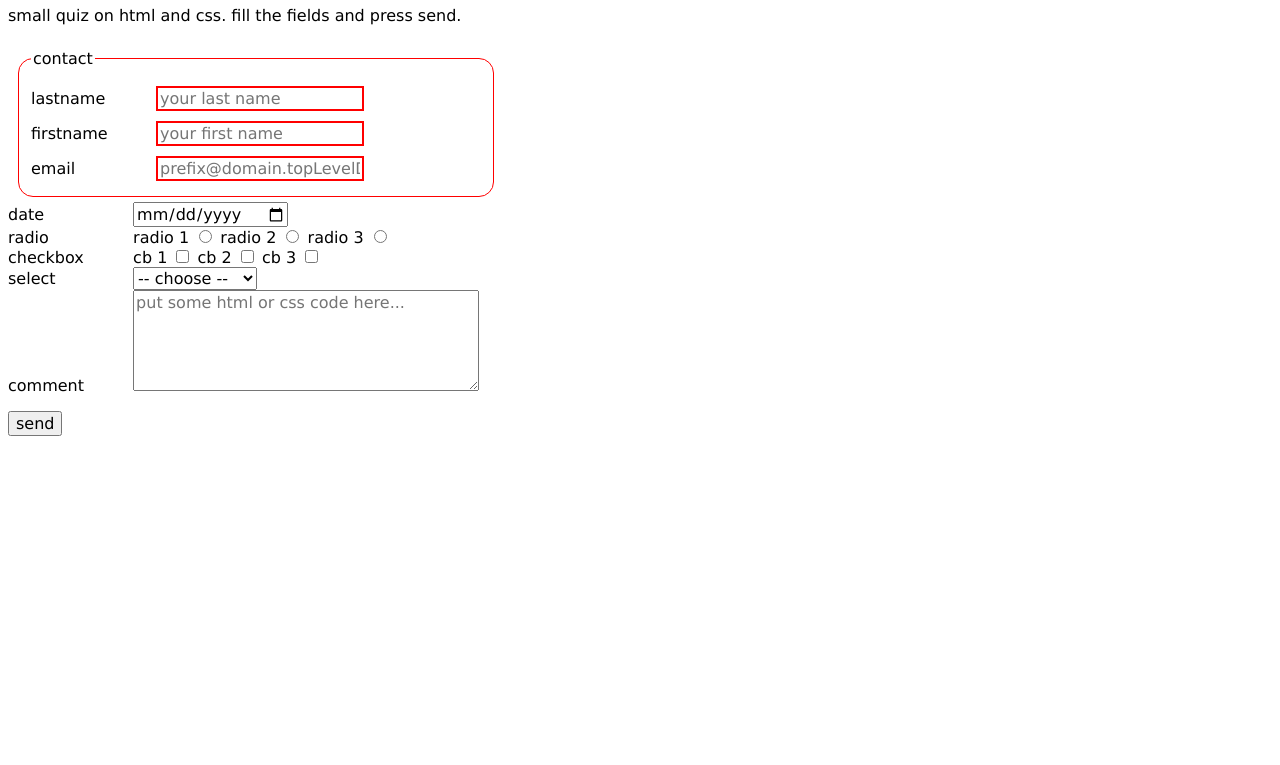
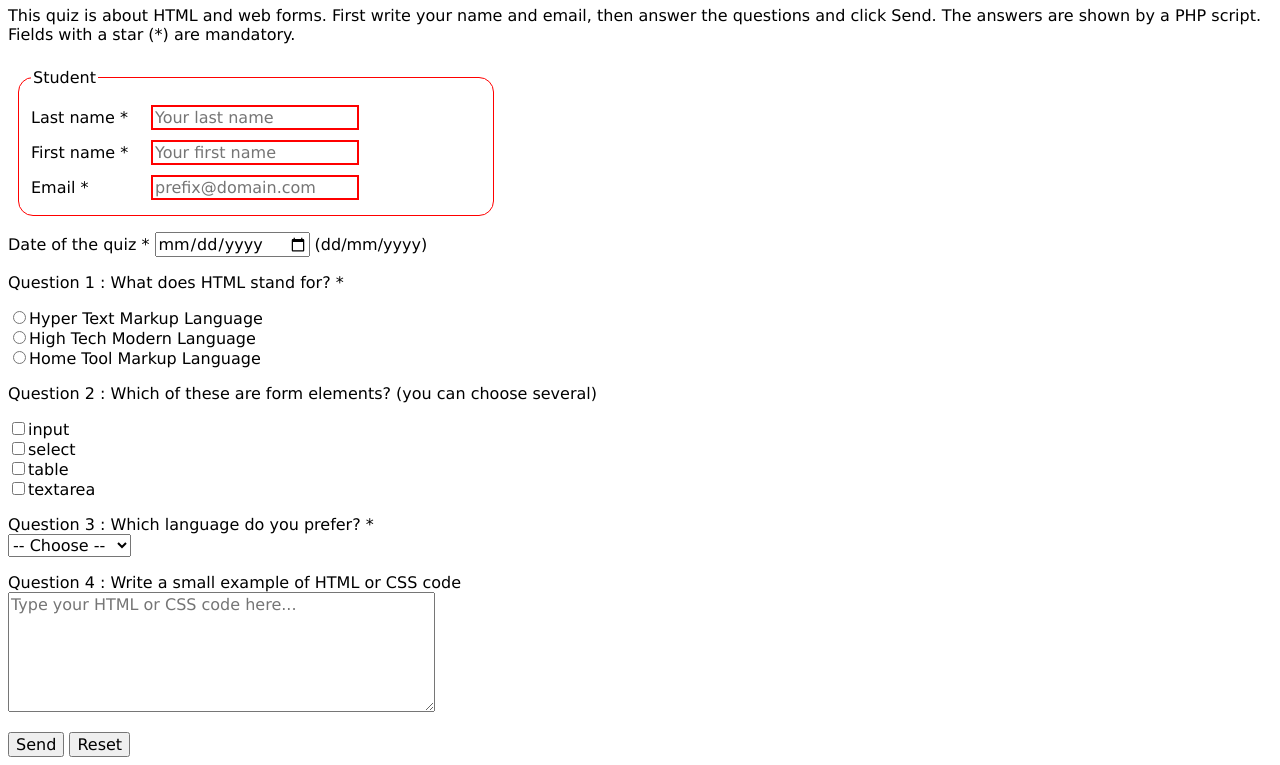
Before and after one commit to narminkhalilova/pw1_front-end_L1, a plain HTML site: page pw5.html in a window 1280 px wide. Shown: the part 75-840 px from the top of the page. Before the commit the page ends 800 px from the top, so only its background shows below. Drawn offline with Linux system fonts and the light colour scheme.

Commit message:
Refactor HTML quiz form structure and styling

```diff
--- a/pw5.html
+++ b/pw5.html
@@ -1,108 +1,79 @@
-<!doctype html>
+<!DOCTYPE html>
 <html lang="en">
 <head>
-<meta charset="utf-8">
-<title>quiz form</title>
+<meta charset="UTF-8">
+<meta name="viewport" content="width=device-width, initial-scale=1">
+<title>HTML5 Web Form Quiz</title>
 <style>
-/* same font everywhere, like in the course */
-body, input, button, select, textarea {
-  font-family: verdana;
-  font-size: 1em;
-}
-/* label width, from the course slides */
-.champ1 {
-  display: inline-block;
-  width: 120px;
-}
-/* fieldset style, from the course slides */
-fieldset {
-  width: 450px;
-  border: 1px solid red;
-  border-radius: 15px;
-  margin: 5px 10px;
-  line-height: 35px;
-}
-/* red border if bad, green if ok */
-input[required]:invalid {
-  border: 2px red solid;
-}
-input[required]:valid {
-  border: 2px green solid;
-}
+/* font for the whole page and the form controls */
+body, input, button, select, textarea {font-family: Verdana; font-size: 1em;}
+/* labels same width so the fields are aligned */
+.champ1 {display: inline-block; width: 120px;}
+/* box around the student fields, red border and round corners */
+fieldset {width: 450px; border: 1px solid red; border-radius: 15px; margin: 5px 10px; line-height: 35px;}
+/* red border if the field is not valid */
+input[type="text"]:invalid, input[type="email"]:invalid {border: 2px solid red;}
+/* green border if the field is valid */
+input[type="text"]:valid, input[type="email"]:valid {border: 2px solid green;}
+/* the date field does not work in all browsers (old ones, partly Safari) and no placeholder on it, the validator does not like it */
 </style>
 </head>
 <body>
+<h1>HTML Web Form Quiz</h1>
+<p>This quiz is about HTML and web forms. First write your name and email,
+then answer the questions and click Send. The answers are shown by a PHP script.
+Fields with a star (*) are mandatory.</p>
 
-<!-- title -->
-<h1>html/css quiz</h1>
-
-<!-- small explanation -->
-<p>small quiz on html and css. fill the fields and press send.</p>
-
-<!-- the form, data goes to the php script -->
 <form action="senddata.php" method="post">
 
-  <!-- student info -->
-  <fieldset>
-    <legend>contact</legend>
+<fieldset>
+<legend>Student</legend>
+<label for="lastname" class="champ1">Last name *</label><input type="text" name="lastname" id="lastname" placeholder="Your last name" required><br>
+<label for="firstname" class="champ1">First name *</label><input type="text" name="firstname" id="firstname" placeholder="Your first name" required><br>
+<label for="email" class="champ1">Email *</label><input type="email" name="email" id="email" placeholder="prefix@domain.com" pattern=".+@.+\..+" title="prefix@domain.topLevelDomain" required><br>
+</fieldset>
 
-    <!-- lastname -->
-    <label for="lastname" class="champ1">lastname</label>
-    <input type="text" id="lastname" name="lastname" placeholder="your last name" required><br>
+<p>
+<label for="quizdate">Date of the quiz *</label>
+<input type="date" name="quizdate" id="quizdate" required> (dd/mm/yyyy)
+</p>
 
-    <!-- firstname -->
-    <label for="firstname" class="champ1">firstname</label>
-    <input type="text" id="firstname" name="firstname" placeholder="your first name" required><br>
+<p>Question 1 : What does HTML stand for? *</p>
+<input type="radio" name="html" id="r1" value="1" required><label for="r1">Hyper Text Markup Language</label><br>
+<input type="radio" name="html" id="r2" value="2"><label for="r2">High Tech Modern Language</label><br>
+<input type="radio" name="html" id="r3" value="3"><label for="r3">Home Tool Markup Language</label><br>
 
-    <!-- email, pattern like in the slides -->
-    <label for="email" class="champ1">email</label>
-    <input type="email" id="email" name="email" placeholder="prefix@domain.topLevelDomain" pattern=".+@.+\..+" required><br>
-  </fieldset>
+<p>Question 2 : Which of these are form elements? (you can choose several)</p>
+<input type="checkbox" name="cb[]" id="cb1" value="input"><label for="cb1">input</label><br>
+<input type="checkbox" name="cb[]" id="cb2" value="select"><label for="cb2">select</label><br>
+<input type="checkbox" name="cb[]" id="cb3" value="table"><label for="cb3">table</label><br>
+<input type="checkbox" name="cb[]" id="cb4" value="textarea"><label for="cb4">textarea</label><br>
 
-  <!-- date of the quiz. no placeholder, w3c gives error on date. not everywhere supported (safari), so no required -->
-  <label for="qdate" class="champ1">date</label>
-  <input type="date" id="qdate" name="qdate"><br>
+<p>
+<label for="language">Question 3 : Which language do you prefer? *</label><br>
+<select name="language" id="language" required>
+<option value="">-- Choose --</option>
+<optgroup label="Front-end">
+<option value="html">HTML</option>
+<option value="css">CSS</option>
+<option value="js">JavaScript</option>
+</optgroup>
+<optgroup label="Back-end">
+<option value="php">PHP</option>
+<option value="python">Python</option>
+<option value="java">Java</option>
+</optgroup>
+</select>
+</p>
 
-  <!-- single choice question () -->
-  <span class="champ1">radio</span>
-  <label for="radio1">radio 1</label>
-  <input type="radio" name="radio" id="radio1" value="1" required>
-  <label for="radio2">radio 2</label>
-  <input type="radio" name="radio" id="radio2" value="2" required>
-  <label for="radio3">radio 3</label>
-  <input type="radio" name="radio" id="radio3" value="3" required><br>
+<p>
+<label for="code">Question 4 : Write a small example of HTML or CSS code</label><br>
+<textarea name="code" id="code" rows="6" cols="50" placeholder="Type your HTML or CSS code here..."></textarea>
+</p>
 
-  <!-- multiple choice question, name with [] so php gets an array -->
-  <span class="champ1">checkbox</span>
-  <label for="cb1">cb 1</label>
-  <input type="checkbox" name="cb[]" id="cb1" value="1">
-  <label for="cb2">cb 2</label>
-  <input type="checkbox" name="cb[]" id="cb2" value="2">
-  <label for="cb3">cb 3</label>
-  <input type="checkbox" name="cb[]" id="cb3" value="3"><br>
-
-  <!-- dropdown with groups, first empty option so required works -->
-  <label for="listselect" class="champ1">select</label>
-  <select name="listselect" id="listselect" required>
-    <option value="">-- choose --</option>
-    <optgroup label="group1">
-      <option value="1.1">option 1.1</option>
-      <option value="1.2">option 1.2</option>
-    </optgroup>
-    <optgroup label="group2">
-      <option value="2.1">option 2.1</option>
-      <option value="2.2">option 2.2</option>
-    </optgroup>
-  </select><br>
-
-  <!-- textarea for code, not required -->
-  <label for="code" class="champ1">comment</label>
-  <textarea name="code" id="code" rows="5" cols="40" placeholder="put some html or css code here..."></textarea><br>
-
-  <!-- submit button -->
-  <p><button type="submit">send</button></p>
+<button type="submit">Send</button>
+<button type="reset">Reset</button>
 
 </form>
-
 </body>
 </html>
```
